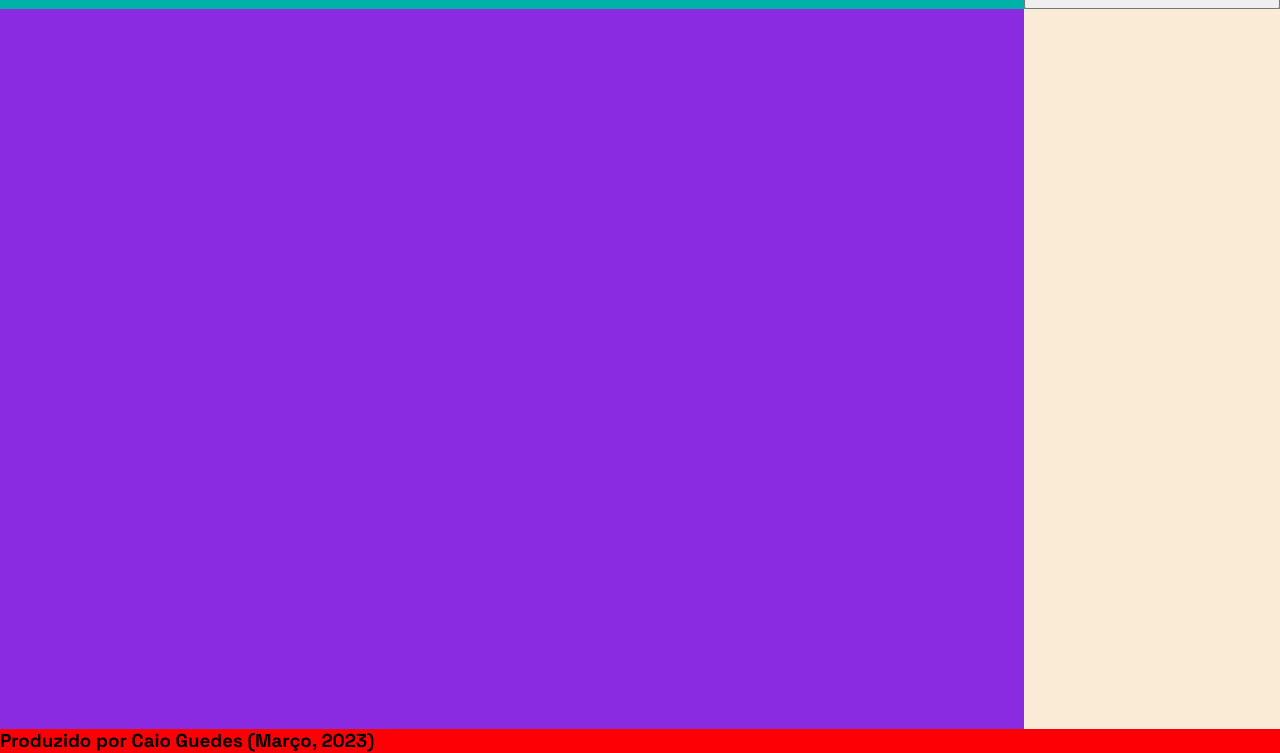
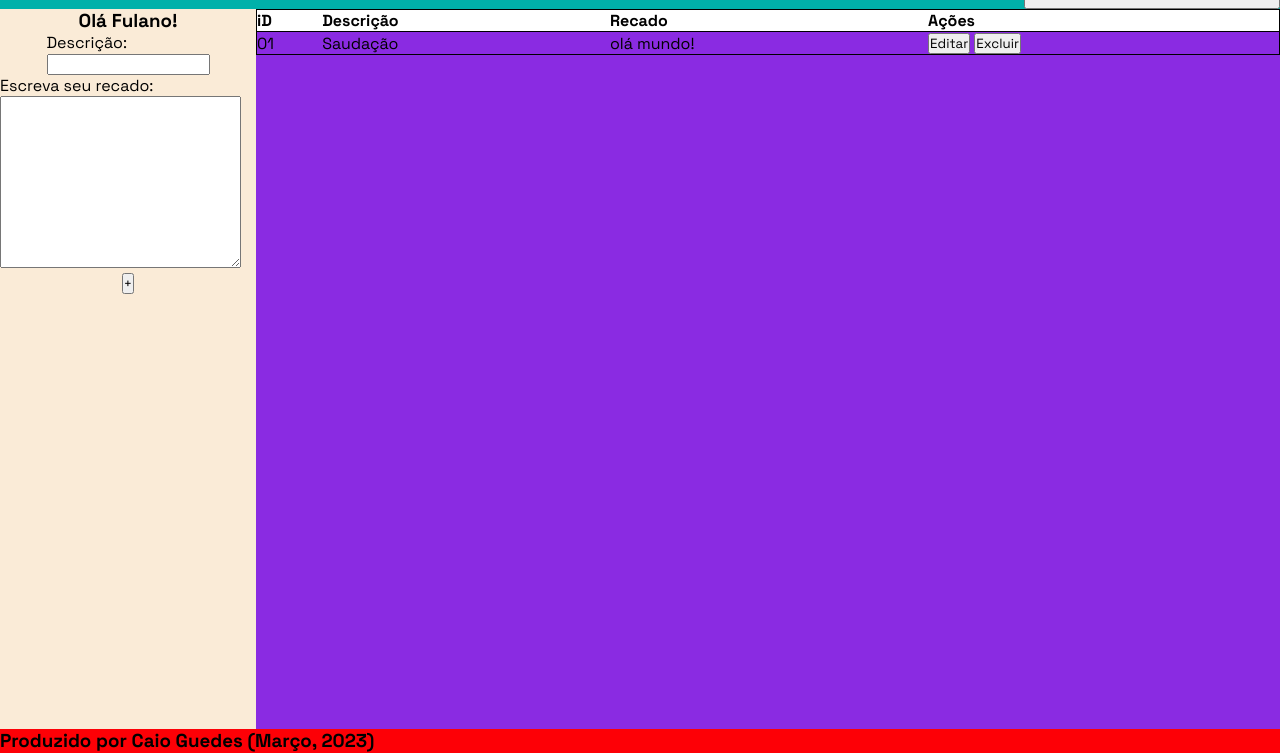
Before and after one commit to czguedes/postiti, a plain HTML site: page html/postiti.html in a window 1280 px wide. Shown: the part 47-800 px from the top of the page. Drawn offline with Linux system fonts and the light colour scheme.

Commit message:
adiciona elementos html e estiliza

```diff
--- a/css/postiti.css
+++ b/css/postiti.css
@@ -64,13 +64,37 @@
     background-color: blueviolet;
     width: 80vw;
     height: 100%;
-
 }
 
 #addRecado{
     background-color: antiquewhite;
     width: 20vw;
     height: 100%;
+    display: flex;
+    align-items: center;
+
+    flex-direction: column;
+}
+
+form{
+    display: flex;
+    flex-direction: column;
+    align-items: center;
+    justify-content: space-evenly;
+}
+
+/* =--------= TABELA =--------= */
+
+table{
+    border: 1px solid black;
+    border-collapse: collapse;
+    width: 100%;
+}
+
+thead{
+    border-bottom: 1px solid black;
+    background-color: white;
+    font-weight: bold;
 }
 
 /* =--------= FOOTER =--------= */
--- a/html/postiti.html
+++ b/html/postiti.html
@@ -17,8 +17,50 @@
         </header>
         <main>
             <div class="main">
-                <div id="recados"></div>
-                <div id="addRecado"></div>
+                <div id="addRecado">
+                    <div class="div-cabecalho">
+                        <h3>Olá Fulano!</h3>
+                    </div>
+                    <div class="div-form">
+                        <form id="addPostiti" action="">
+                            <div>
+                                <label for="tituloRecado">Descrição: </label><br>
+                                <input type="text" name="tituloRecado" id="tituloRecado">
+                            </div>
+
+                            <div>
+                                <label for="novoRecado">Escreva seu recado: </label>
+                                <textarea name="novoRecado" id="novoRecado" cols="30" rows="10"></textarea>
+                            </div>
+
+                            <button type="submit">+</button>
+                        </form>
+                    </div>
+                </div>
+
+                <div id="recados">
+                    <table>
+                        <thead>
+                            <tr>
+                                <td>iD</td>
+                                <td>Descrição</td>
+                                <td>Recado</td>
+                                <td>Ações</td>
+                            </tr>
+                        </thead>
+                        <tbody>
+                            <tr>
+                                <td>01</td>
+                                <td>Saudação</td>
+                                <td>olá mundo!</td>
+                                <td>
+                                    <button>Editar</button>
+                                    <button>Excluir</button>
+                                </td>
+                            </tr>
+                        </tbody>
+                    </table>
+                </div>
             </div>
         </main>
         <footer>
```
